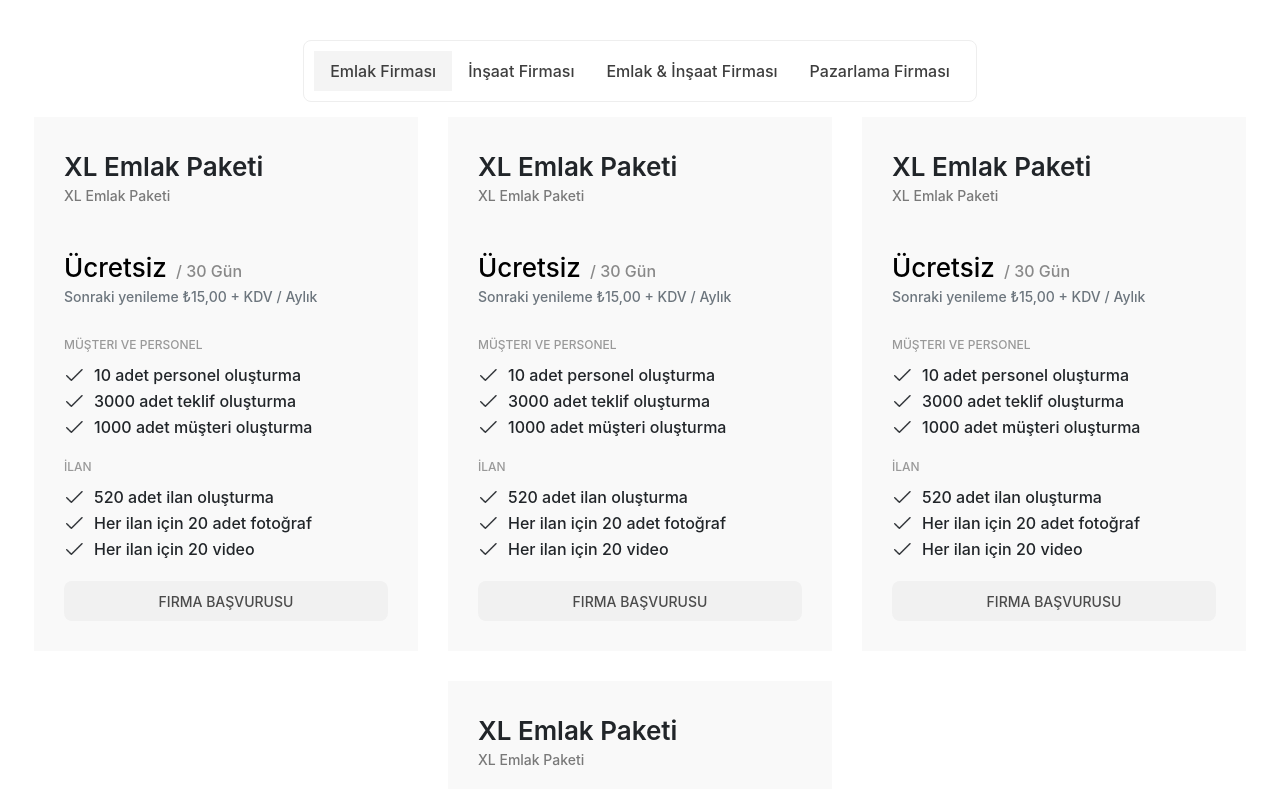
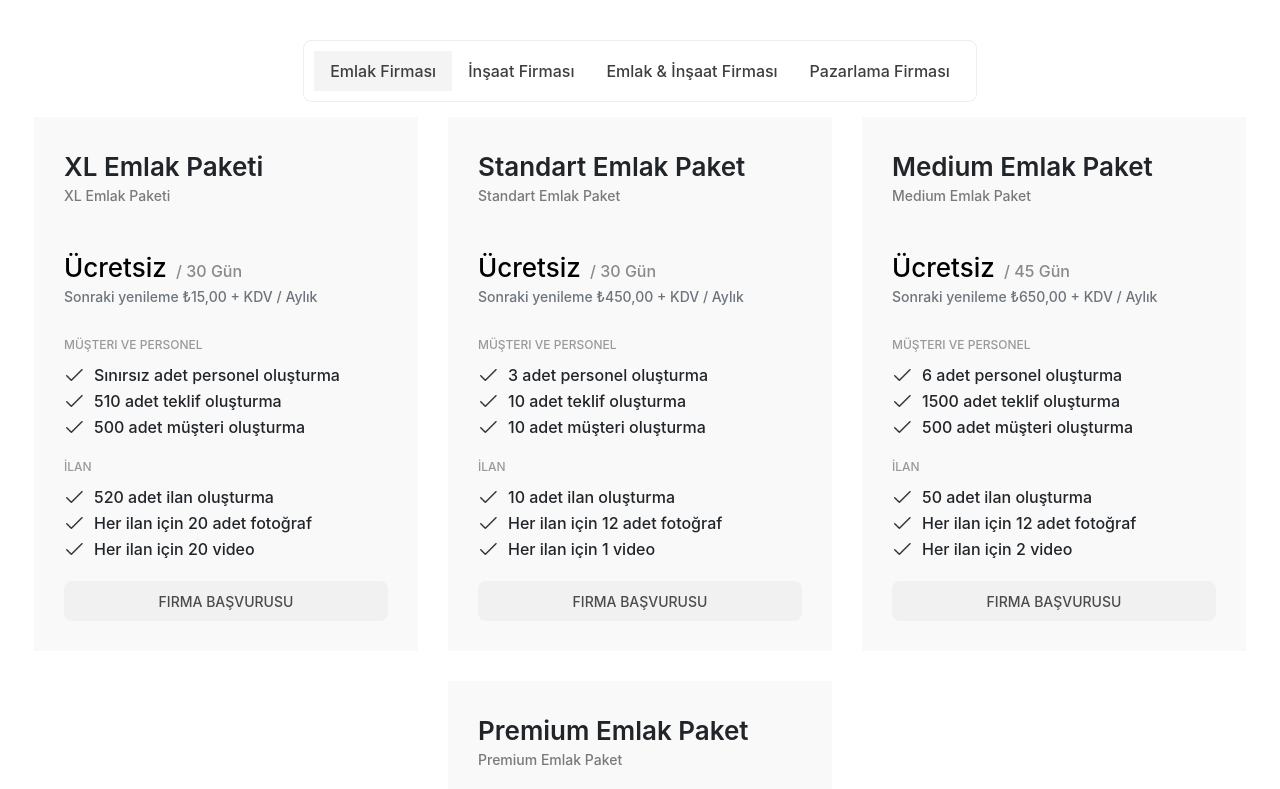
Before and after one commit to melihkostk/portfoy, a React (Vite) app: page / in a window 1280 px wide. Shown: the part 2591-3380 px from the top of the page. Built offline with nearby package versions, Linux system fonts and the light colour scheme.

Commit message:
PricingCard component gets its content from props

```diff
--- a/src/components/PricingCard.jsx
+++ b/src/components/PricingCard.jsx
@@ -1,20 +1,20 @@
 import { Link } from "react-router-dom"
 import checkIcon from "../assets/check.png"
 
-export function PricingCard() {
+export function PricingCard({name , price , trail , staff , offer , customer, ad , photo , video}) {
     return (
         <div className="bg-[#f9f9f9] p-7.5 m-3.75 w-[30%]">
             <div>
-                <h2 className="text-[#212529] text-[26px] font-semibold">XL Emlak Paketi</h2>
-                <p className="text-sm text-[#797979] min-h-10.5 font-medium mb-4">XL Emlak Paketi</p>
+                <h2 className="text-[#212529] text-[26px] font-semibold">{name}</h2>
+                <p className="text-sm text-[#797979] min-h-10.5 font-medium mb-4">{name}</p>
             </div>
             <div className="mt-5 mb-7.5">
                 <p className="text-[26px] font-medium">
                     Ücretsiz
-                    <span className="text-[#898989] text-base ml-1.25"> / 30 Gün</span>
+                    <span className="text-[#898989] text-base ml-1.25"> / {trail} Gün</span>
                 </p>
                 <p className="text-sm text-[#6C757D] font-medium">
-                    Sonraki yenileme ₺15,00 + KDV / Aylık
+                    Sonraki yenileme {price} / Aylık
                 </p>
             </div>
             <div className="mb-5">
@@ -22,15 +22,15 @@ export function PricingCard() {
                 <ul>
                     <li className="text-base text-[#212529] my-0.5 font-medium flex items-center">
                         <img className="w-5 h-5 mr-2.5" src={checkIcon} alt="" />
-                        <p>10 adet personel oluşturma</p>
+                        <p>{staff} adet personel oluşturma</p>
                     </li>
                     <li className="text-base text-[#212529] my-0.5 font-medium flex items-center">
                         <img className="w-5 h-5 mr-2.5" src={checkIcon} alt="" />
-                        <p>3000 adet teklif oluşturma</p>
+                        <p>{offer} adet teklif oluşturma</p>
                     </li>
                     <li className="text-base text-[#212529] my-0.5 font-medium flex items-center">
                         <img className="w-5 h-5 mr-2.5" src={checkIcon} alt="" />
-                        <p>1000 adet müşteri oluşturma</p>
+                        <p>{customer} adet müşteri oluşturma</p>
                     </li>
                 </ul>
             </div>
@@ -39,15 +39,15 @@ export function PricingCard() {
                 <ul>
                     <li className="text-base text-[#212529] my-0.5 font-medium flex items-center">
                         <img className="w-5 h-5 mr-2.5" src={checkIcon} alt="" />
-                        <p>520 adet ilan oluşturma</p>
+                        <p>{ad} adet ilan oluşturma</p>
                     </li>
                     <li className="text-base text-[#212529] my-0.5 font-medium flex items-center">
                         <img className="w-5 h-5 mr-2.5" src={checkIcon} alt="" />
-                        <p>Her ilan için 20 adet fotoğraf</p>
+                        <p>Her ilan için {photo} adet fotoğraf</p>
                     </li>
                     <li className="text-base text-[#212529] my-0.5 font-medium flex items-center">
                         <img className="w-5 h-5 mr-2.5" src={checkIcon} alt="" />
-                        <p>Her ilan için 20 video</p>
+                        <p>Her ilan için {video} video</p>
                     </li>
                 </ul>
             </div>
--- a/src/pages/Home.jsx
+++ b/src/pages/Home.jsx
@@ -114,10 +114,49 @@ export function Home() {
             </ul>
           </div>
           <div className='flex w-full justify-center flex-wrap'>
-            <PricingCard />
-            <PricingCard />
-            <PricingCard />
-            <PricingCard />
+            <PricingCard
+              name="XL Emlak Paketi"
+              price="₺15,00 + KDV"
+              trail="30"
+              staff="Sınırsız"
+              offer="510"
+              customer="500"
+              ad="520"
+              photo="20"
+              video="20"
+            />
+            <PricingCard
+              name="Standart Emlak Paket"
+              price="₺450,00 + KDV"
+              trail="30" staff="3"
+              offer="10"
+              customer="10"
+              ad="10"
+              photo="12"
+              video="1"
+            />
+            <PricingCard
+              name="Medium Emlak Paket"
+              price="₺650,00 + KDV"
+              trail="45"
+              staff="6"
+              offer="1500"
+              customer="500"
+              ad="50"
+              photo="12"
+              video="2"
+            />
+            <PricingCard
+              name="Premium Emlak Paket"
+              price="₺950,00 + KDV"
+              trail="60"
+              staff="10"
+              offer="3000"
+              customer="1000"
+              ad="100"
+              photo="15"
+              video="5"
+            />
           </div>
         </div>
       </div>
```
